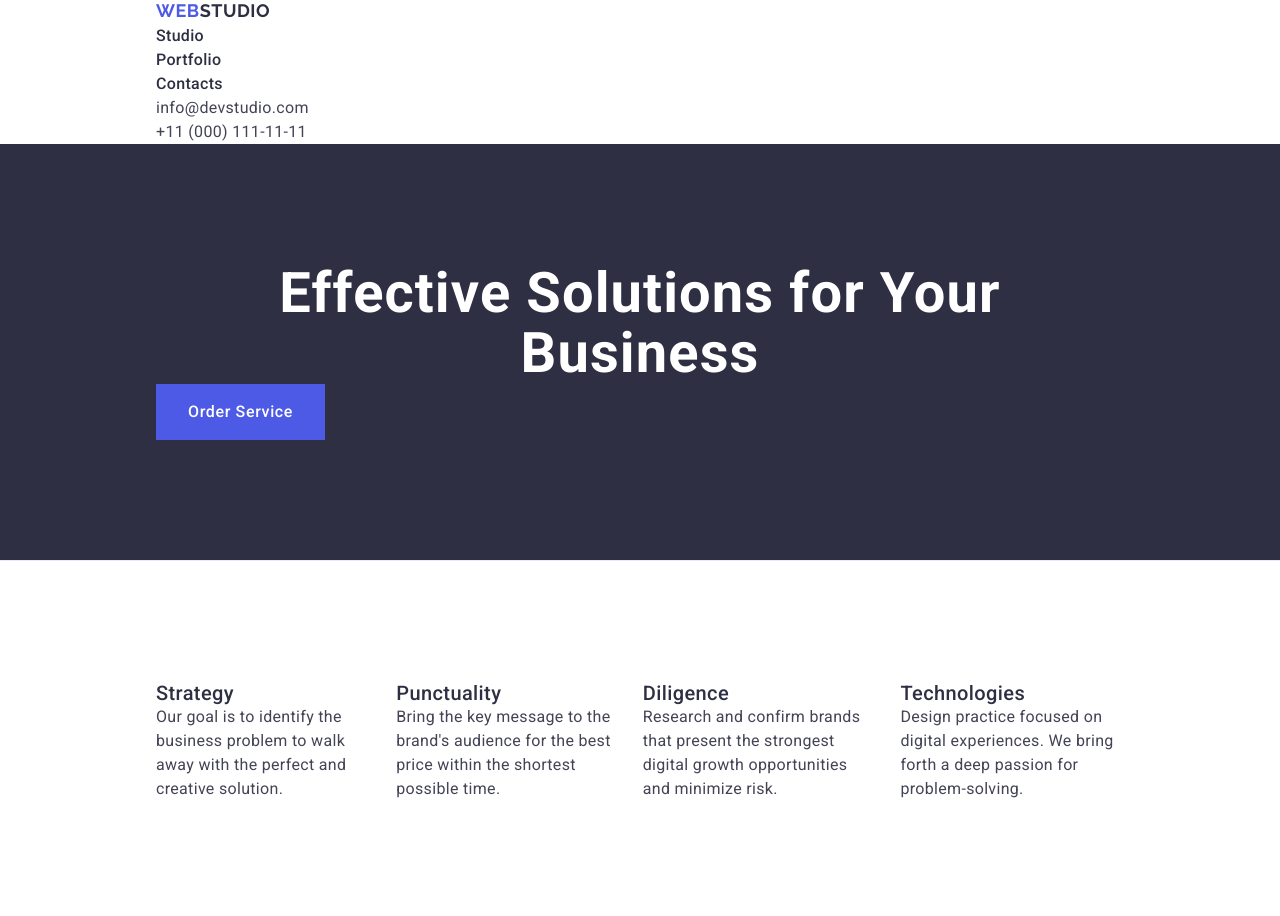
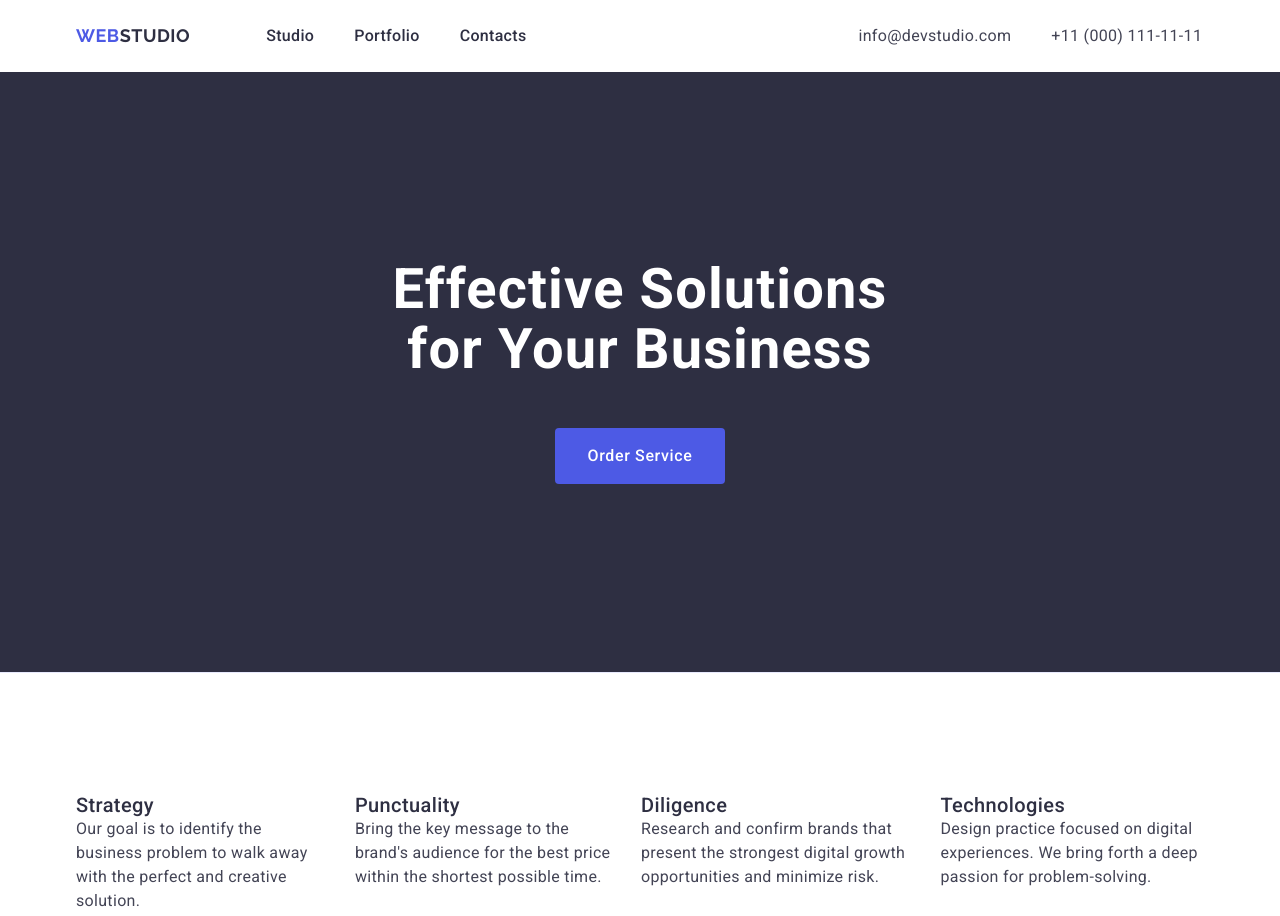
Before and after one commit to Iva02vi/goit-markup-hw-03, a plain HTML site: page index.html in a window 1280 px wide. Shown: the top 916 px of the page. Drawn offline with nearby package versions, Linux system fonts and the light colour scheme.

Commit message:
html + css

```diff
--- a/css/styles.css
+++ b/css/styles.css
@@ -49,18 +49,8 @@ button {
 
 .container {
   max-width: 1158px;
-  padding-left: 0;
-  padding-right: 0;
-  margin-left: 156px;
-  margin-right: 156px;
-}
-
-.hero-title {
-  color: var(--white);
-  text-align: center;
-  font-size: 56px;
-  line-height: 1.07;
-  letter-spacing: 0.02em;
+  margin: 0 auto;
+  padding: 0 15px;
 }
 
 .section-title {
@@ -91,6 +81,11 @@ button {
 }
 
 /* Header */
+.header-container {
+  display: flex;
+  gap: 332px;
+}
+
 .logo {
   font-family: "Raleway", sans-serif;
   color: var(--iris);
@@ -99,20 +94,36 @@ button {
   line-height: 1.17;
   letter-spacing: 0.03em;
   text-transform: uppercase;
+  display: flex;
+  flex-shrink: 0;
+  margin-right: 76px;
+}
+
+.nav-menu {
+  display: flex;
+  align-items: center;
 }
 
 .header-logo-studio {
   color: var(--navy-blue);
 }
 
-.header-nav-menu {
+.menu-list,
+.address-list {
+  display: flex;
+  align-items: flex-start;
+  gap: 40px;
+  padding: 24px 0;
+}
+
+.menu-list-item {
   color: var(--navy-blue);
   font-weight: 500;
 }
 
-.header-nav-menu:hover,
-.header-nav-menu:focus,
-.header-nav-menu:active {
+.menu-list-item:hover,
+.menu-list-item:focus,
+.menu-list-item:active {
   color: var(--ocean);
 }
 
@@ -120,21 +131,31 @@ button {
   font-style: normal;
 }
 
-.header-contacts {
+.address-list-item {
   color: var(--slate);
   font-weight: 400;
 }
 
-.header-contacts:hover,
-.header-contacts:focus,
-.header-contacts:active {
+.address-list-item:hover,
+.address-list-item:focus,
+.address-list-item:active {
   color: var(--ocean);
 }
 
 /* Hero section */
 .hero-container {
+  text-align: center;
   background: var(--navy-blue);
   border-bottom: 1px solid var(--cornflower);
+  padding: 188px 0;
+}
+
+.hero-title {
+  color: var(--white);
+  text-align: center;
+  font-size: 56px;
+  line-height: 1.07;
+  letter-spacing: 0.02em;
 }
 
 .hero-cont-button {
@@ -144,7 +165,9 @@ button {
   letter-spacing: 0.04em;
   line-height: 1.5;
   padding: 16px 32px;
+  margin-top: 48px;
   border: none;
+  border-radius: 4px;
 }
 
 .hero-cont-button:hover,
@@ -166,6 +189,11 @@ button {
   overflow: hidden;
 }
 
+/* Qualities */
+.qual-card {
+  flex-basis: calc(100%-3 * 24px) / 4;
+}
+
 /* Team */
 .team-container {
   background: var(--cloud);
@@ -174,9 +202,6 @@ button {
 .card {
   background: var(--white);
   border-radius: 0px 0px 4px 4px;
-  box-shadow: 0px 2px 1px 0px rgba(46, 47, 66, 0.08),
-    0px 1px 1px 0px rgba(46, 47, 66, 0.16),
-    0px 1px 6px 0px rgba(46, 47, 66, 0.08);
 }
 
 /* Footer */
--- a/index.html
+++ b/index.html
@@ -18,19 +18,19 @@
 
 <body>
     <header>
-        <div class="container">
-            <nav>
+        <div class="container header-container">
+            <nav class="nav-menu">
                 <a href="./index.html" class="logo">Web<span class="header-logo-studio">Studio</span></a>
-                <ul>
-                    <li><a href="./index.html" class="header-nav-menu">Studio</a></li>
-                    <li><a href="#portfolio" class="header-nav-menu">Portfolio</a></li>
-                    <li><a href="" class="header-nav-menu">Contacts</a></li>
+                <ul class="menu-list">
+                    <li><a href="./index.html" class="menu-list-item">Studio</a></li>
+                    <li><a href="#portfolio" class="menu-list-item">Portfolio</a></li>
+                    <li><a href="" class="menu-list-item">Contacts</a></li>
                 </ul>
             </nav>
             <address class="contacts">
-                <ul>
-                    <li><a href="mailto:info@devstudio.com" class="header-contacts">info@devstudio.com</a></li>
-                    <li><a href="tel:+110001111111" class="header-contacts">+11 (000) 111-11-11</a></li>
+                <ul class="address-list">
+                    <li><a href="mailto:info@devstudio.com" class="address-list-item">info@devstudio.com</a></li>
+                    <li><a href="tel:+110001111111" class="address-list-item">+11 (000) 111-11-11</a></li>
                 </ul>
             </address>
         </div>
@@ -40,7 +40,7 @@
         <!-- Hero section -->
         <section class="hero-container section">
             <div class="container">
-                <h1 class="hero-title">Effective Solutions for Your Business</h1>
+                <h1 class="hero-title">Effective Solutions <br>for Your Business</h1>
                 <button type="button" class="hero-cont-button">Order Service</button>
             </div>
         </section>
@@ -50,14 +50,14 @@
             <div class="container">
                 <h2 class="section-title visually-hidden">Qualities</h2>
                 <ul class="flex">
-                    <li>
+                    <li class="qual-card">
                         <h3 class="card-title">Strategy</h3>
                         <p class="body-text">
                             Our goal is to identify the business
                             problem to walk away with the perfect and creative solution.
                         </p>
                     </li>
-                    <li>
+                    <li class="qual-card">
                         <h3 class="card-title">Punctuality</h3>
                         <p class="body-text">
                             Bring the key message to the brand's audience for the best price within the shortest
@@ -65,7 +65,7 @@
                             time.
                         </p>
                     </li>
-                    <li>
+                    <li class="qual-card">
                         <h3 class="card-title">Diligence</h3>
                         <p class="body-text">
                             Research and confirm brands that present the strongest digital growth opportunities and
@@ -73,7 +73,7 @@
                             risk.
                         </p>
                     </li>
-                    <li>
+                    <li class="qual-card">
                         <h3 class="card-title">Technologies</h3>
                         <p class="body-text">
                             Design practice focused on digital experiences. We bring forth a deep passion for
```
